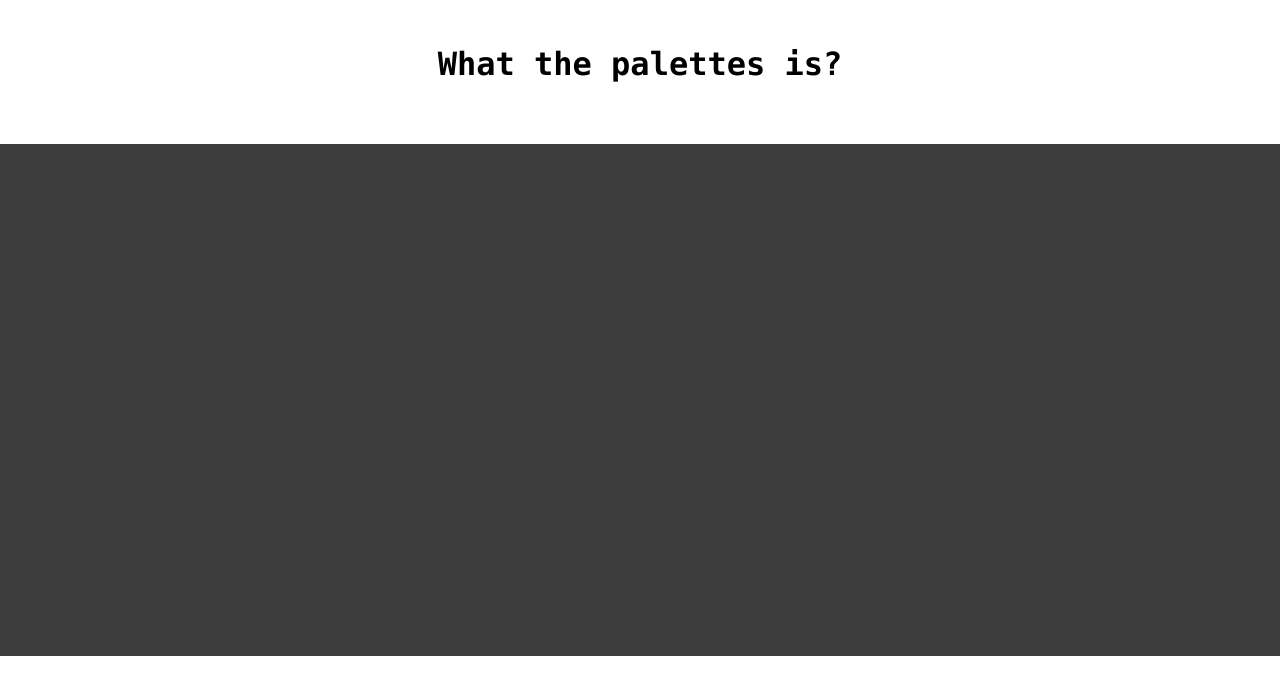
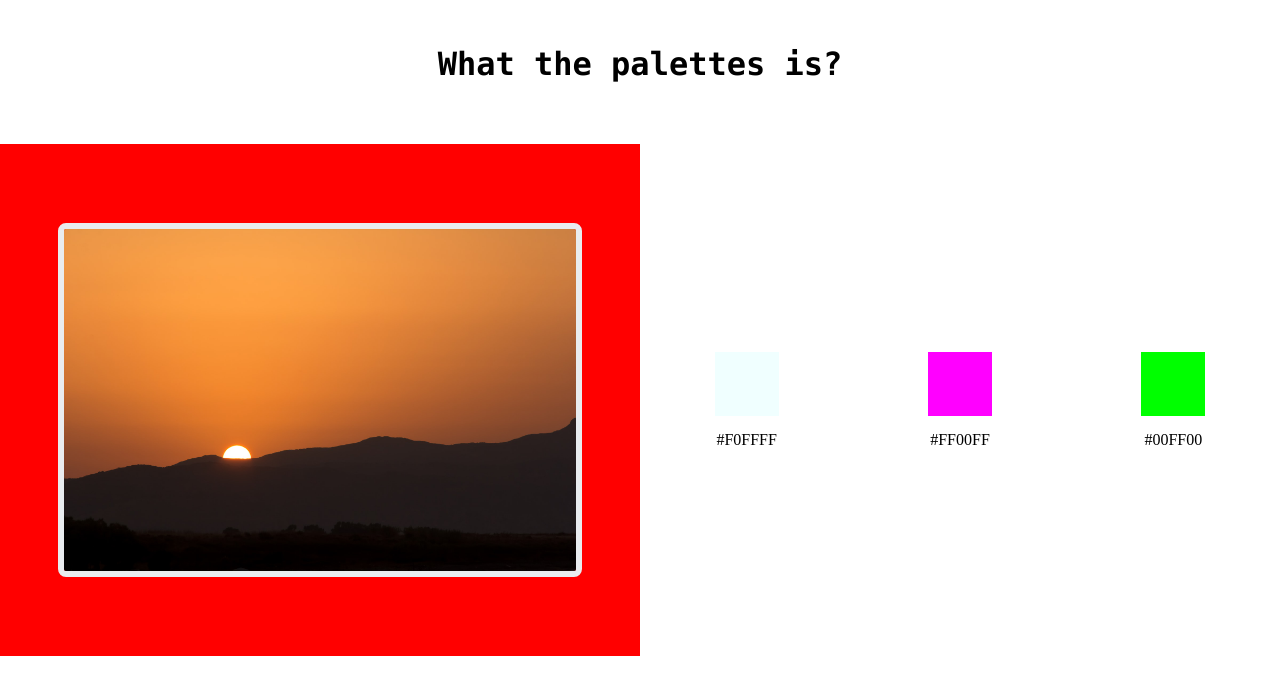
Before and after one commit to Yukiniro/what-the-palettes, a React (Vite) app: page / in a window 1280 px wide. Shown: the top 694 px of the page. Built offline with nearby package versions, Linux system fonts and the light colour scheme.

Commit message:
feat: add base layout

```diff
--- a/src/App.tsx
+++ b/src/App.tsx
@@ -1,15 +1,15 @@
-import { useState } from "react";
-import { ReactComponent as LogoSvg } from "./icon/logo.svg";
-import { ReactComponent as FaviconSvg } from "./icon/favicon.svg";
+import ImagePreview from "./components/ImagePreview";
+import Palettes from "./components/Patettes";
 
 function App() {
-  const [count, setCount] = useState(0);
   return (
     <div className="w-screen h-screen text-center flex flex-col items-center justify-center">
-      <h1 className="text-8 font-mono font-600 fixed top-12">What the palettes is?</h1>
-      <div className="bg-dark-100 w-screen h-128">
-        <div></div>
-        <div></div>
+      <h1 className="text-8 font-mono font-600 fixed top-12">
+        What the palettes is?
+      </h1>
+      <div className="w-screen h-128 flex">
+        <ImagePreview color="red" src="/preview.jpeg" />
+        <Palettes hexs={["#F0FFFF", "#FF00FF", "#00FF00"]} />
       </div>
     </div>
   );
--- a/src/components/ImagePreview.tsx
+++ b/src/components/ImagePreview.tsx
@@ -1,9 +1,8 @@
 import { useState } from "react";
 
 type ImagePreviewProps = {
-  src: "string";
-  color: "string";
-  onLoaded: () => {};
+  src?: string;
+  color?: string;
 };
 
 function ImagePreview(props: ImagePreviewProps) {
@@ -11,9 +10,16 @@ function ImagePreview(props: ImagePreviewProps) {
   const [loading, setLoading] = useState(false);
 
   return (
-    <div>
-      <div style={{ backgroundColor: color }} />
-      <div>{src && <img src={src} />}</div>
+    <div
+      className="w-1/2 flex justify-center items-center"
+      style={{ backgroundColor: color }}
+    >
+      {src && (
+        <img
+          className="w-4/5 object-contain rounded-lg border-width-6 border-solid border-light-700"
+          src={src}
+        />
+      )}
     </div>
   );
 }
--- /dev/null
+++ b/src/components/Patettes.tsx
@@ -0,0 +1,28 @@
+type PalettesProps = {
+  hexs: string[];
+};
+
+type PalettesItemProps = {
+  hex: string;
+};
+
+function PalettesItem(props: PalettesItemProps) {
+  const { hex } = props;
+  return (
+    <div className="flex flex-col items-center">
+      <div className="w-16 h-16 m-b-4" style={{ backgroundColor: hex }}></div>
+      <p>{hex}</p>
+    </div>
+  );
+}
+
+function Palettes(props: PalettesProps) {
+  const { hexs } = props;
+  return (
+    <div className="w-1/2 flex justify-around items-center">
+      {hexs.map(hex => PalettesItem({ hex }))}
+    </div>
+  );
+}
+
+export default Palettes;
```
Also changed, not shown: public/preview.jpeg (added).
